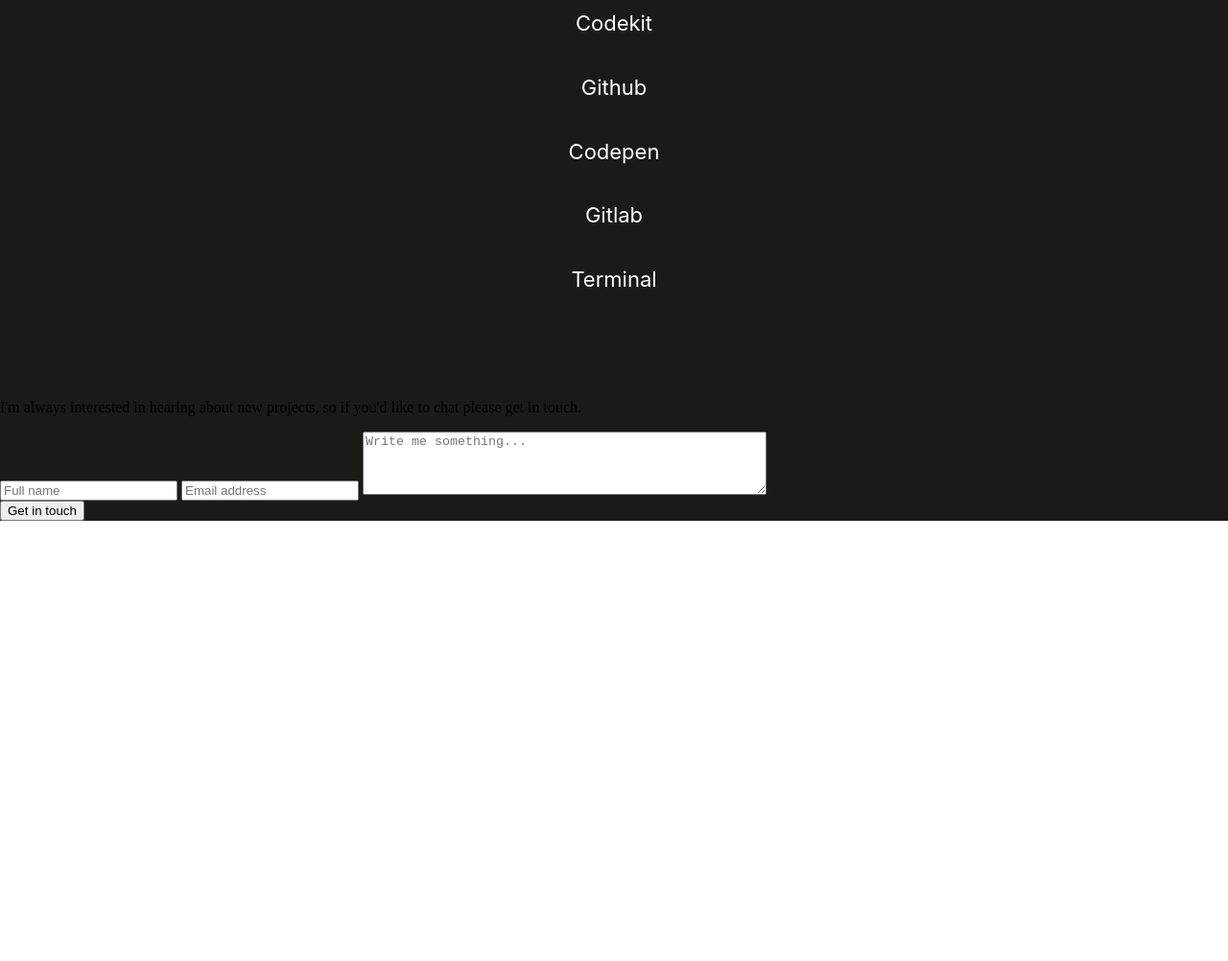
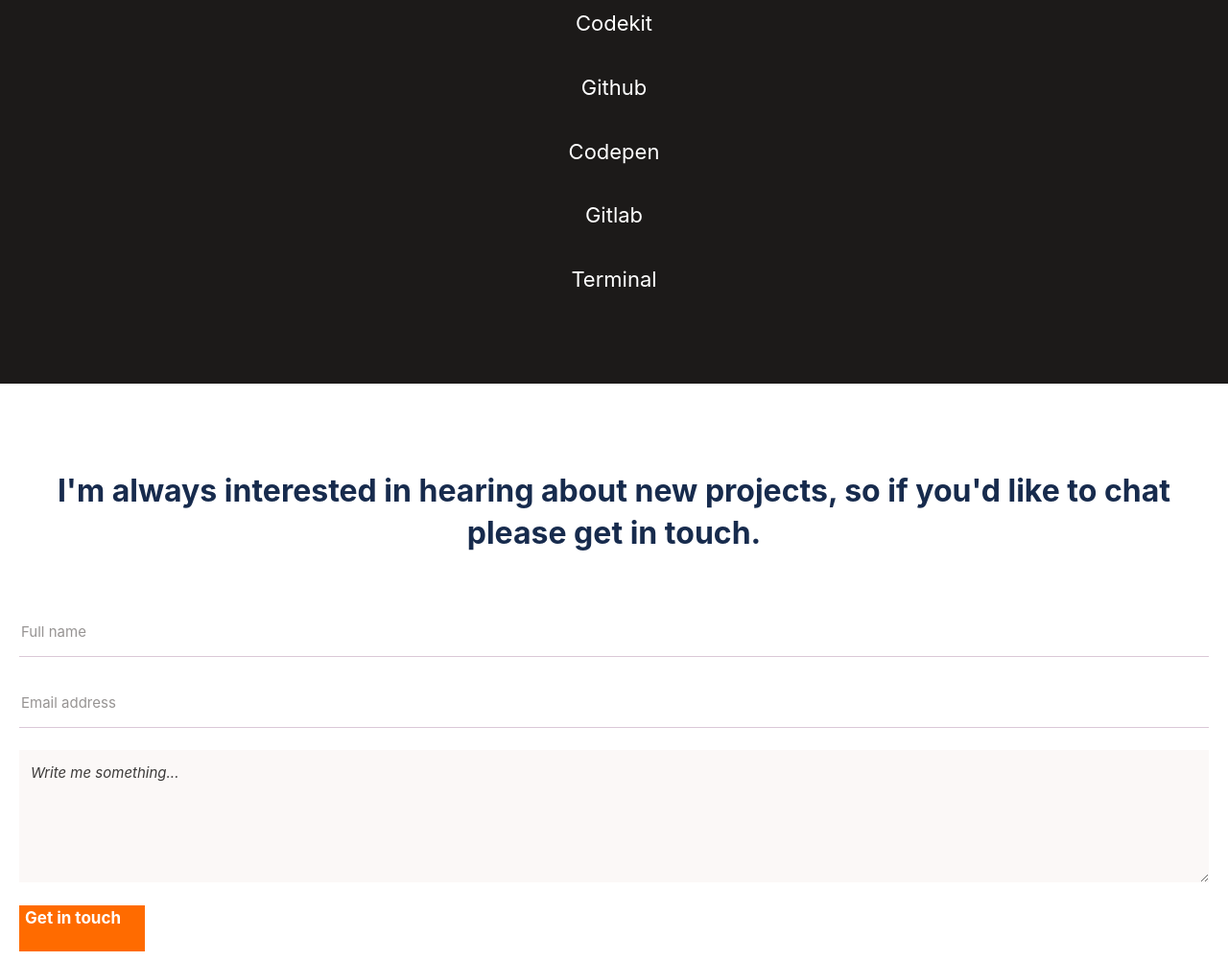
Before and after one commit to erickma1/Module1_Portfolio_Setup, a plain HTML site: page index.html in a window 1280 px wide. Shown: the part 6311-7313 px from the top of the page at 96% size. Before the commit the page ends 6854 px from the top, so only its background shows below. Drawn offline with Linux system fonts and the light colour scheme.

Commit message:
Update style.css

```diff
--- a/style.css
+++ b/style.css
@@ -239,8 +239,6 @@
 }
 
 .works-content p {
-  /* margin-top: 0;
-  margin-bottom: 12px; */
   font-family: 'Inter', sans-serif;
   font-style: normal;
   font-weight: 400;
@@ -260,22 +258,11 @@
   padding: 0;
   gap: 12px;
 }
-.works-content div{
- display: block;
- width: 100%;
+
+.works-content div {
+  display: block;
+  width: 100%;
 }
-
-.works-content >div p{
-  margin: 0;
-  border: 2px solid #8993a4;
-  padding: 10px;
-  color: #091e42;
-  font-size: 15px;
-  font-weight: 500;
-  font-family: 'Inter', sans-serif;
-  font-style: normal;
-  margin: 0 10px 10px 0;
- }
 
 .works-content li {
   margin: 0;
@@ -530,3 +517,90 @@
   width: 40px;
   height: 40px;
 }
+
+.contact-section {
+  background-color: #fff;
+}
+
+.contact-article {
+  display: flex;
+  flex-direction: column;
+  padding: 58px 20px 10px 20px;
+  gap: 24px;
+}
+
+.contact-article p {
+  font-style: normal;
+  font-weight: 700;
+  font-size: 32px;
+  font-family: 'inter', sans-serif;
+  line-height: 44px;
+  text-align: center;
+  color: #172b4d;
+}
+
+.contact-form {
+  display: flex;
+  flex-direction: column;
+}
+
+.contact-form input {
+  border: 0;
+  border-bottom: 1px solid #dbc8d7;
+  height: 48px;
+  /* padding-left: 16px; */
+  margin-top: 0;
+  margin-bottom: 23px;
+  color: black;
+}
+
+input::placeholder {
+  font-family: 'inter', sans-serif;
+  font-style: normal;
+  font-weight: 400;
+  font-size: 15px;
+  line-height: 160%;
+  color: #979493;
+}
+
+.contact-form textarea {
+  border: 0;
+  background-color: #fbf8f7;
+  padding: 12px 12px 12px 12px;
+  margin-bottom: 24px;
+  height: 114px;
+}
+
+textarea::placeholder {
+  font-family: 'inter', sans-serif;
+  font-style: italic;
+  font-weight: 400;
+  font-size: 15px;
+  line-height: 24px;
+  color: #3c3a39;
+}
+
+.contact-button {
+  text-align: center;
+}
+
+.contact-form button {
+  font-family: 'Inter', sans-serif;
+  font-style: normal;
+  font-weight: 700;
+  font-size: 17px;
+  line-height: 24px;
+  display: flex;
+
+  background: #ff6b00;
+  color: #fff;
+  border: none;
+
+  width: 131px;
+  height: 48px;
+}
+
+.contact hr {
+  margin: 0;
+  border: 1px solid #dfe1e6;
+}
```
